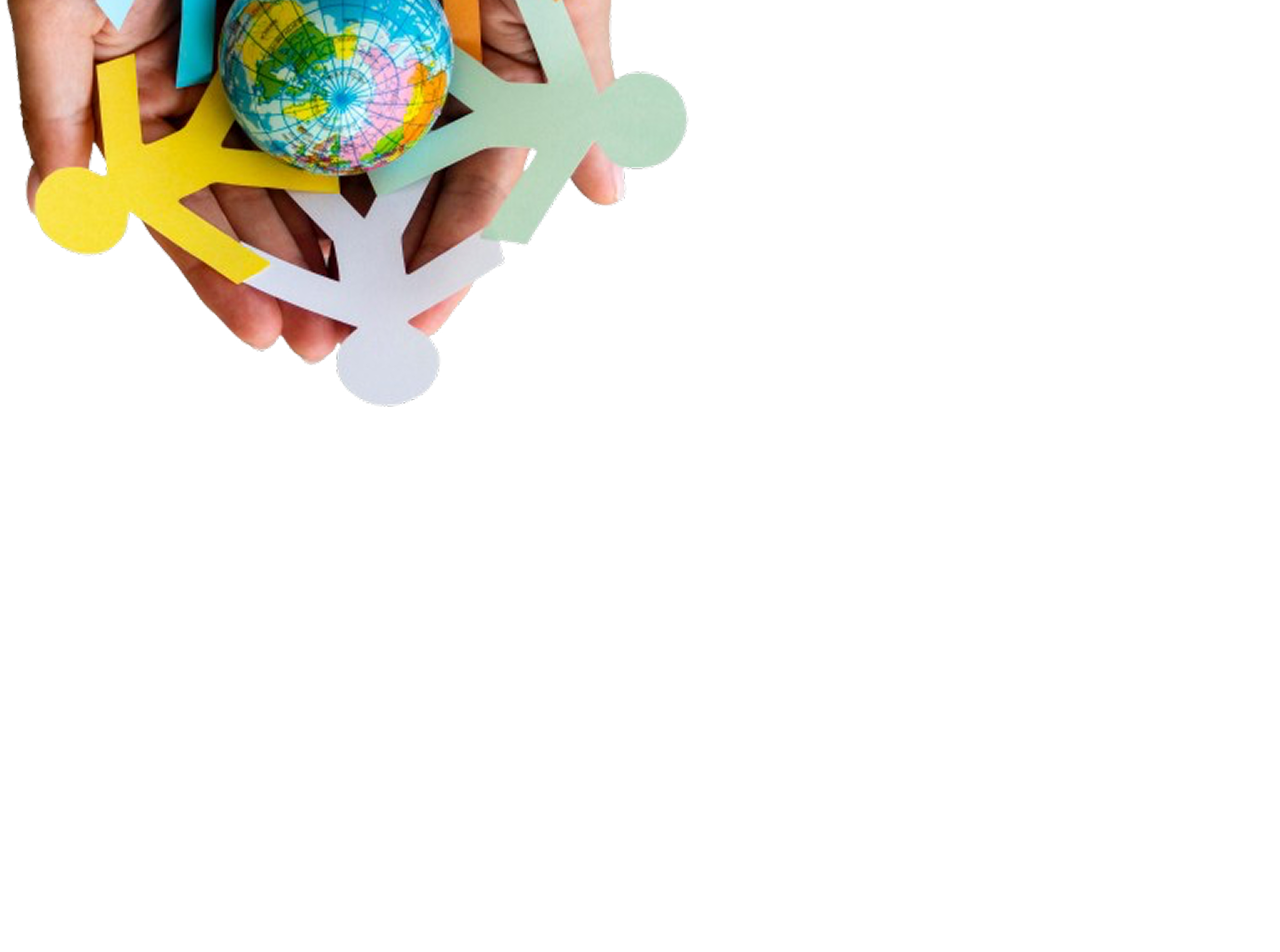
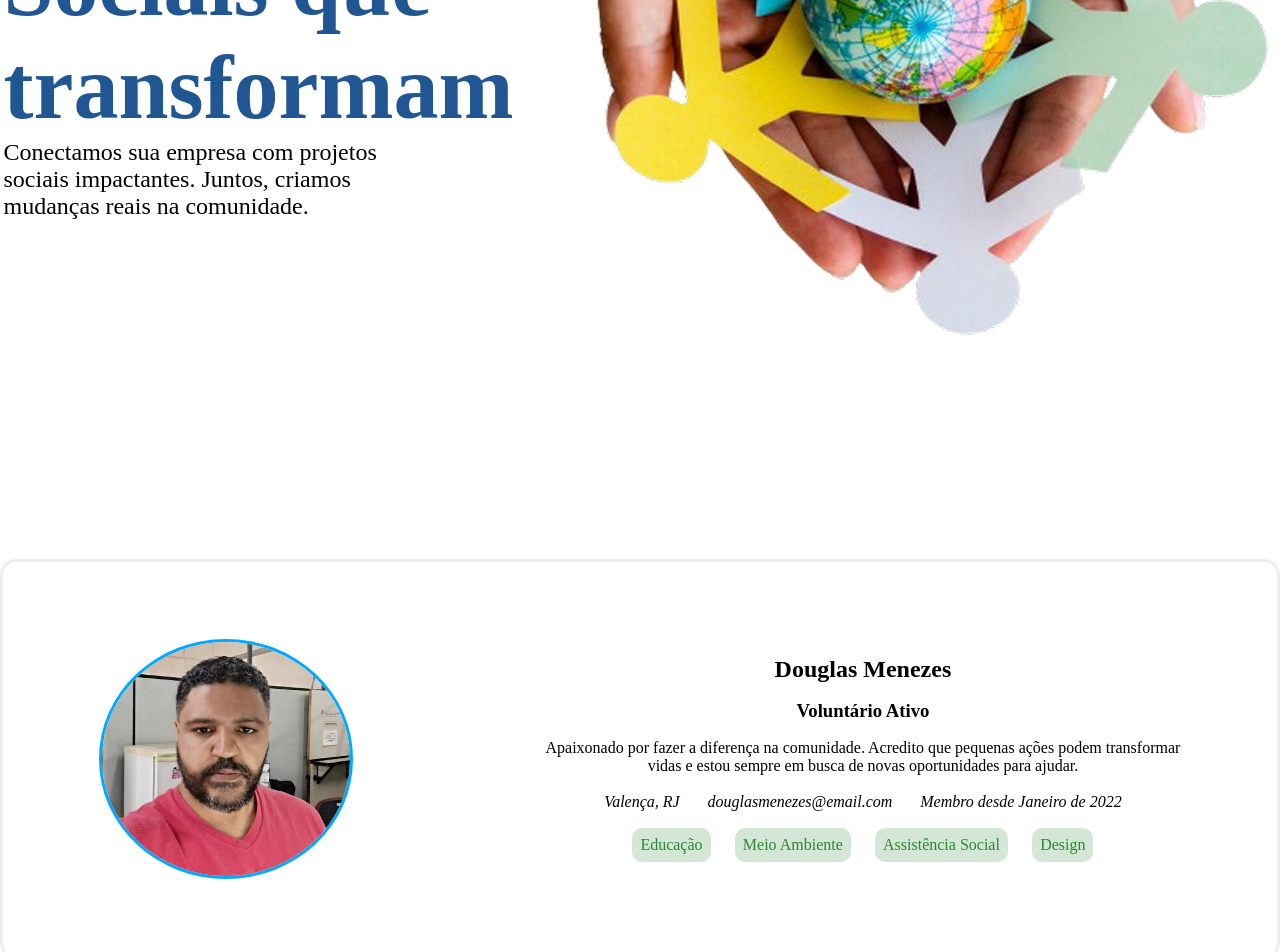
Before and after one commit to DouglasMNascimentoDev/DesafioFinalFront, a React (Vite) app: page / in a window 1280 px wide. Shown: the part 560-1512 px from the top of the page. Before the commit the page ends 1055 px from the top, so only its background shows below. Built offline with nearby package versions, Linux system fonts and the light colour scheme.

Commit message:
Finalização da página de perfil

```diff
--- a/src/App.jsx
+++ b/src/App.jsx
@@ -1,12 +1,13 @@
 import React from 'react'
 import NavBar from "./components/NavBar/NavBar"
+import Perfil from "./components/Perfil/Perfil"
 import "./global.scss"
 function App() {
   return (
     <>
 
-    <h2> Olá, boa noite! </h2>
     <NavBar/>
+    <Perfil/>
     </>
   )
 }
--- a/src/components/Inicio/Inicio.module.scss
+++ b/src/components/Inicio/Inicio.module.scss
@@ -1,3 +1,24 @@
-.containerTelaInicial{
-
+.containerTelaInicial {
+  // background-color: rgb(209, 209, 201);
+  display: flex;
+  align-items: center;
+  justify-content: center;
+  div {
+   // border: solid red;
+    width: 45%;
+    height: 40vh;
+    display: flex;
+    flex-direction: column;
+    justify-content: space-evenly;
+    h1 {
+      font-size: 5.625rem;
+      width: 90%;
+      //border: solid purple;
+      color: #205691;
+    }
+    p {
+      font-size: 1.5rem;
+      width: 75%;
+    }
+  }
 }
--- a/src/components/Perfil/Perfil.jsx
+++ b/src/components/Perfil/Perfil.jsx
@@ -1,10 +1,32 @@
-import React from 'react'
+import styles from "./Perfil.module.scss";
+import ImgPerfil from "../../assets/perfil.jpg"
 function Perfil() {
   return (
-    <>
-
-    <h2> Olá, boa noite! </h2>
-    </>
-  )
+    <section className={styles.containerTelaPerfil}>
+      <article>
+        <img src={ImgPerfil} alt="Foto de perfil" />
+        <div className={styles.cardInfo}>
+          <h2> Douglas Menezes </h2>
+          <h3> Voluntário Ativo</h3>
+          <p className={styles.paragrafoSobreMim}>
+            Apaixonado por fazer a diferença na comunidade. Acredito que
+            pequenas ações podem transformar vidas e estou sempre em busca de
+            novas oportunidades para ajudar.
+          </p>
+          <address>
+            <p> Valença, RJ</p>
+            <p>douglasmenezes@email.com</p>
+            <p> Membro desde Janeiro de 2022</p>
+          </address>
+          <ul className={styles.listaInteresses}>
+            <li>Educação</li>
+            <li>Meio Ambiente</li>
+            <li>Assistência Social</li>
+            <li>Design</li>
+          </ul>
+        </div>
+      </article>
+    </section>
+  );
 }
-export default Perfil
+export default Perfil;
--- a/src/components/Perfil/Perfil.module.scss
+++ b/src/components/Perfil/Perfil.module.scss
@@ -0,0 +1,53 @@
+.containerTelaPerfil {
+  height: 85vh;
+  display: flex;
+  justify-content: center;
+  align-items: center;
+  article {
+    display: flex;
+    border: solid #efeeea;
+    border-radius: 16px;
+    justify-content: space-around;
+    height: 50vh;
+    align-items: center;
+    img {
+      border-radius: 100%;
+      height: 30vh;
+      width: 20%;
+      border: solid #00aaff;
+    }
+  }
+}
+//Div
+.cardInfo {
+  // border: solid rgb(4, 45, 134);
+  display: flex;
+  flex-direction: column;
+  justify-content: space-evenly;
+  align-items: center;
+  //  border: solid blue;
+  width: 50%;
+  height: 30vh;
+  .paragrafoSobreMim {
+    //   border: solid red;
+    text-align: center;
+  }
+}
+address {
+  display: flex;
+  justify-content: space-evenly;
+  // border: solid blue;
+  width: 90%;
+}
+.listaInteresses {
+  //  border: solid rgb(11, 74, 162);
+  display: flex;
+  width: 80%;
+  justify-content: space-evenly;
+  li {
+    background-color: #d4e7d6;
+    padding: 0.5rem;
+    color: #278733;
+    border-radius: 10px;
+  }
+}
```
